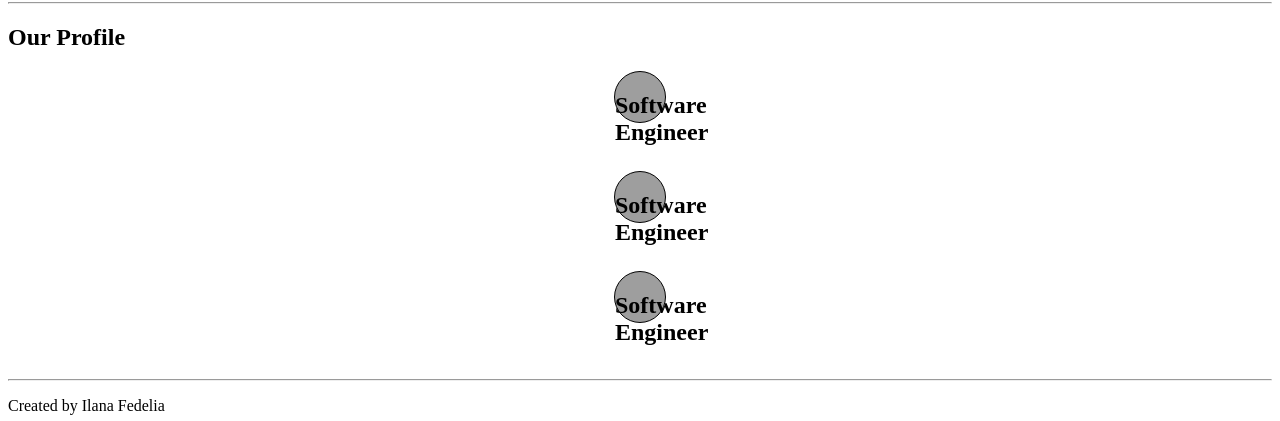
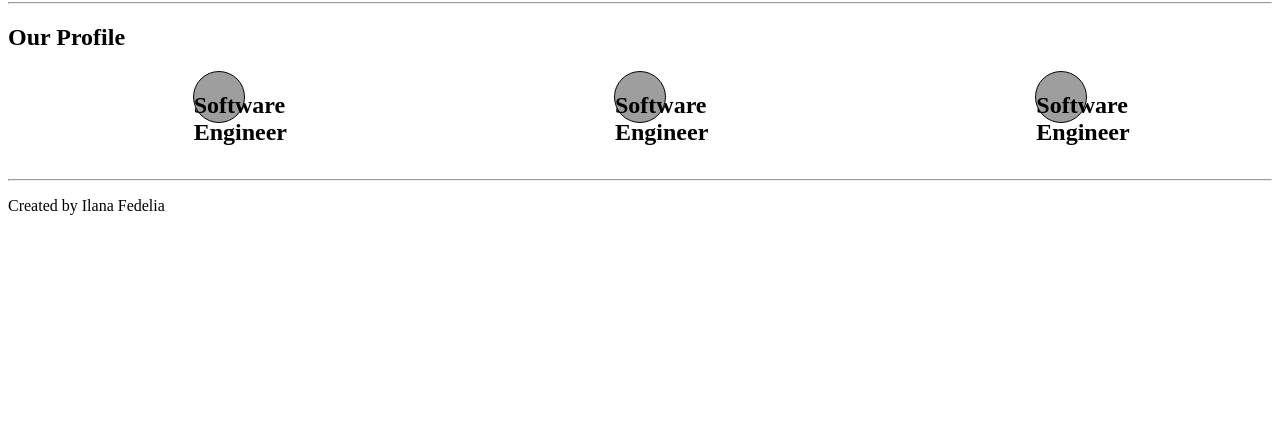
Before and after one commit to revou-fundamental-course/19-aug-24-imnana11, a plain HTML site: page index.html in a window 1280 px wide. Shown: the part 473-894 px from the top of the page. After the commit the page ends 800 px from the top, so only its background shows below. Drawn offline with Linux system fonts and the light colour scheme; grey boxes are pictures that could not be loaded.

Commit message:
update css

```diff
--- a/css/style.css
+++ b/css/style.css
@@ -33,7 +33,6 @@ nav {
     background-position: center;
 }
 
-<<<<<<< HEAD
 .profile-container {
     display: flex;
     justify-content: space-around;
@@ -53,5 +52,3 @@ nav {
     border-radius: 50%;
     width: 50px;
 }
-=======
->>>>>>> 01a970913a9e38f0e26abe20fd65cb42d4eba2f0
```
